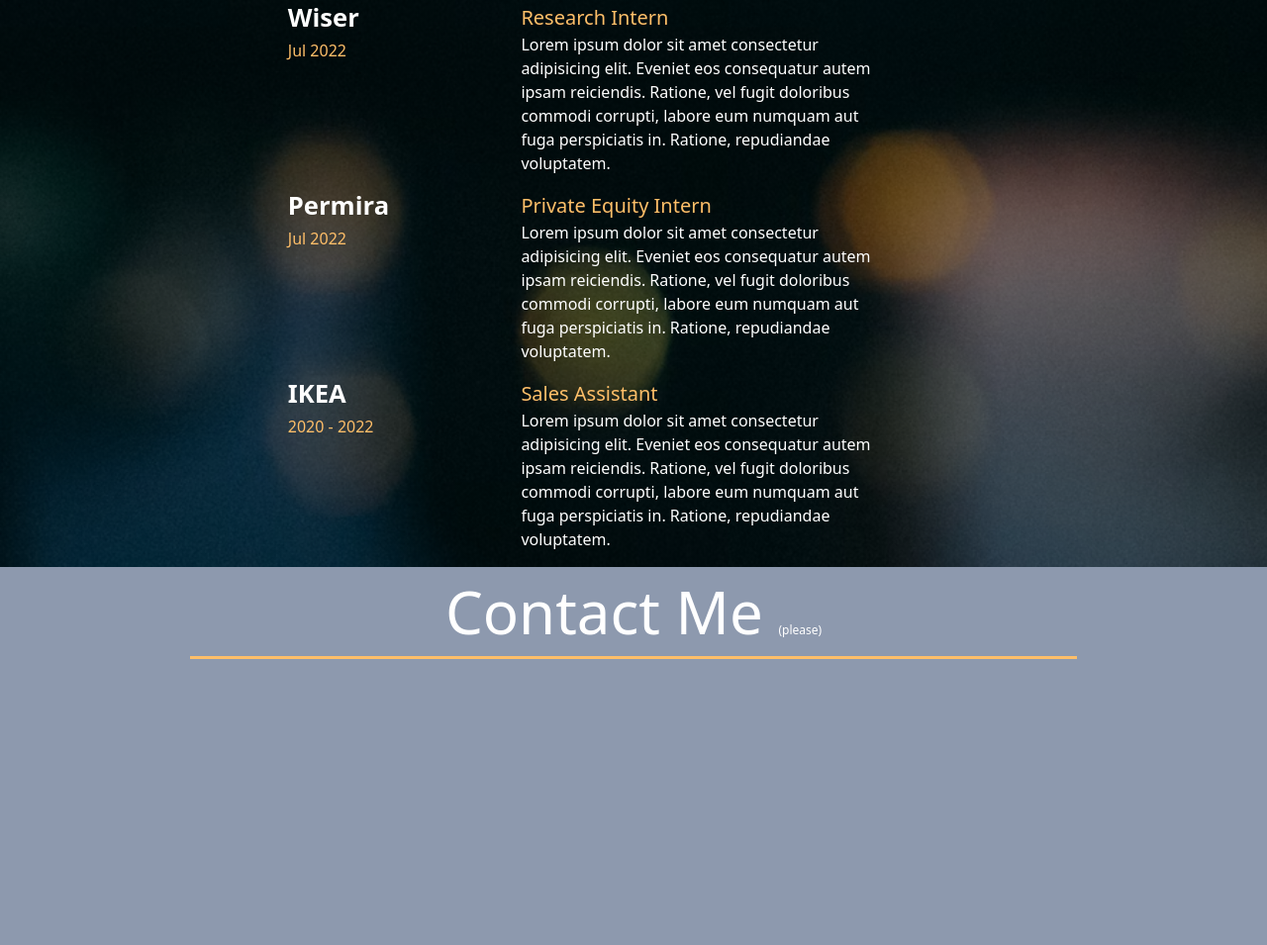
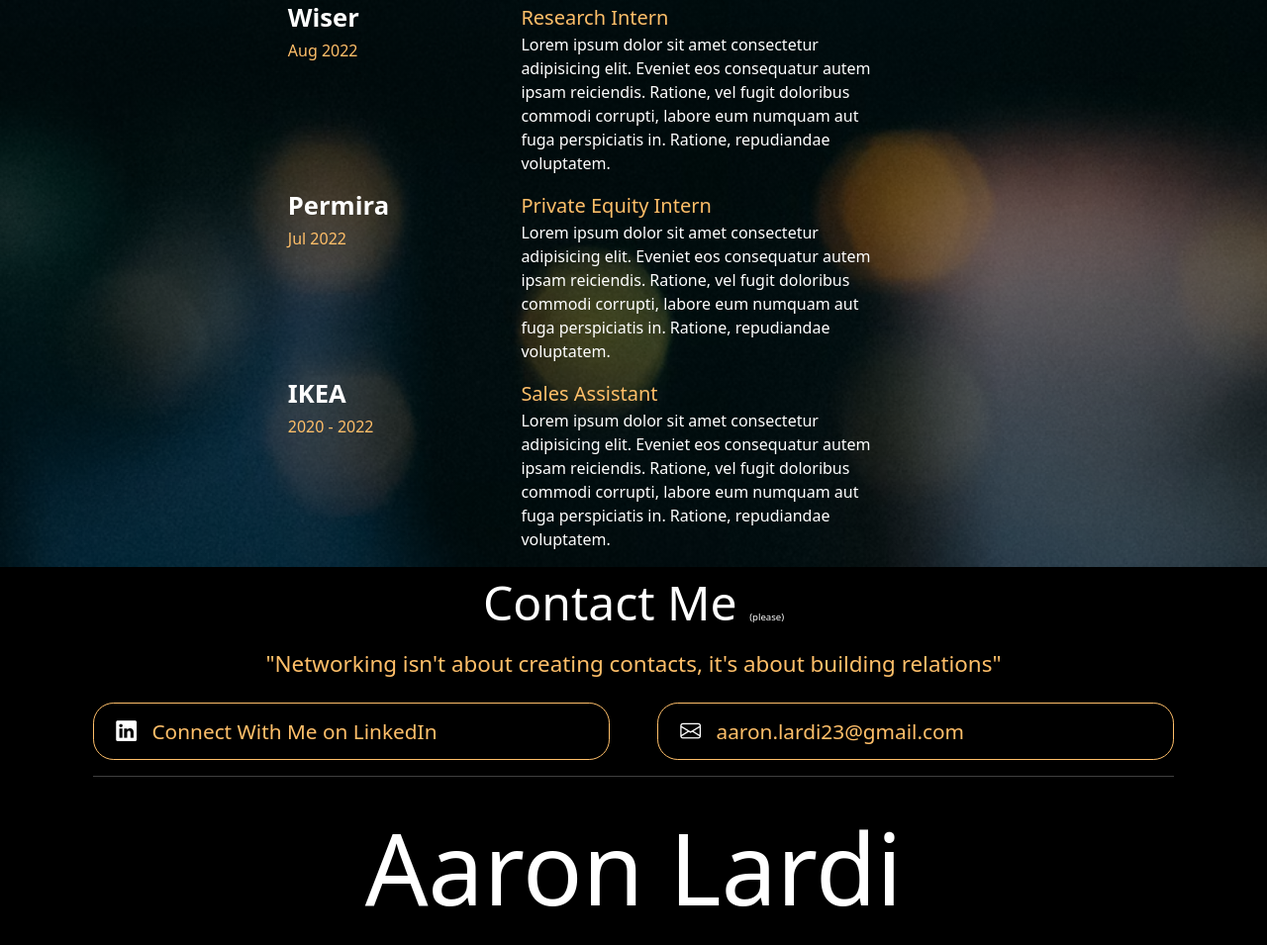
Before and after one commit to aalkb23/aalkb23.github.io, a plain HTML site: page index.html in a window 1280 px wide. Shown: the part 2722-3677 px from the top of the page at 99% size. Drawn offline with nearby package versions, Linux system fonts and the light colour scheme.

Commit message:
add contact page

```diff
--- a/index.html
+++ b/index.html
@@ -15,9 +15,11 @@
     <link rel="stylesheet" href="/styleSheets/experiencesStyle.css ">
     <link rel="stylesheet" href="/styleSheets/contactStyle.css ">
     <link rel="stylesheet" href="/styleSheets/stylesheet.css ">
+    <link rel="stylesheet" href="https://cdn.jsdelivr.net/npm/bootstrap-icons@1.9.1/font/bootstrap-icons.css">
     <title>Interactive CV</title>
   </head>
   <body>
+    <div data-spy="scroll" data-offset="0" data-target="#list-example" class="scrollspy-example" >
     <div id="home" class="title-page page">
       <h1 id="title">Aaron Lardi</h1>
       <div class="hr-line"></div>
@@ -72,8 +74,32 @@
 
       </div>
     </div>
-    <div id="contact-page" class="page">
-      <div class="page-header-ab">Contact Me <span class="pls">(please)</span></div>
+    <div id="contact-page" class="">
+      <div class="contact-header">Contact Me <span class="pls">(please)</span></div>
+      <h3 class="contact-quote">"Networking isn't about creating contacts, it's about building relations"</h3>
+
+      <div class="container px-4">
+        <div class="row g-5">
+          <div class="col-lg-6">
+
+            <div  type="button" class="social-container">
+              <i class="bi bi-linkedin logo"></i>
+              <a class="contact-link" target="_blank" href="https://www.linkedin.com/in/aaron-lardi">Connect With Me on LinkedIn</a>
+            </div>
+
+          </div>
+          <div class="col-lg-6">
+            <div  type="button" class="social-container">
+              <i class="bi bi-envelope logo"></i>
+             <a class="contact-link" target="_blank" href="mailto: aaron.lardi23@gmail.com" feedback = "I've just seen your site">aaron.lardi23@gmail.com</a>
+            </div>
+          </div>
+        </div>
+        <hr>
+        <div id="title" class="contact-name">Aaron Lardi</div>
+      </div>
+
+
     </div>
 
   </body>
--- a/script.js
+++ b/script.js
@@ -14,7 +14,7 @@
     {
         title: 'Wiser',
         position: 'Research Intern',
-        date: 'Jul 2022',
+        date: "Aug 2022",
         info: 'Lorem ipsum dolor sit amet consectetur adipisicing elit. Eveniet eos consequatur autem ipsam reiciendis. Ratione, vel fugit doloribus commodi corrupti, labore eum numquam aut fuga perspiciatis in. Ratione, repudiandae voluptatem.'
     },
     {
--- a/styleSheets/contactStyle.css
+++ b/styleSheets/contactStyle.css
@@ -1,11 +1,59 @@
 
 /* -------------- contact page -------------- */
 #contact-page{
-    background-color: #8d99ae;
+    background-color: #000;
+    height: 50vh;
 }
 
 .pls{
     font-size: 0.2em;
 }
 
+
+.contact-header{
+    font-size: 3rem;
+    text-align: center;
+    font-weight: 300;
+    margin-bottom: 1%;
+}
+
+.social-container{
+    border: 1px solid #ffbf69;
+    border-radius: 1em;
+    padding: 0.6em;
+    width: 100%;
+    font-size: 1.3em;
+    font-weight: 300;
+}
+
+.social-container a, .social-container{
+    color: #ffbf69;
+    text-decoration: none;
+}
+
+.social-container:hover{
+    border: 1px solid white;
+}
+
+.social-container:hover > .contact-link{
+    color: white;
+}
+
+
+.logo{
+    padding: 2%;
+}
+
+.contact-quote{
+    text-align: center;
+    font-weight: 200;
+    color: #ffbf69;
+    margin-bottom: 2%;
+    font-size: 1.4em;
+}
+
+.contact-name{
+    font-weight: 200;
+    text-align: center;
+}
 /* ---------------------------- */
--- a/styleSheets/stylesheet.css
+++ b/styleSheets/stylesheet.css
@@ -5,6 +5,13 @@
     box-sizing: border-box;
     color: white;
 }
+
+.dropdown{
+    position: fixed;
+}
+
+
+
 
 body{
     background-color: black;
@@ -48,8 +55,6 @@
     font-size: 32px;
 }
 
-
-
 @media screen and (min-width: 600px) {
     #title{
         color: white;
@@ -78,7 +83,7 @@
 
     .page{
         width: 100vw;
-        min- height: 100vh;
+        min-height: 100vh;
         height: 100%;
     }
 
```
